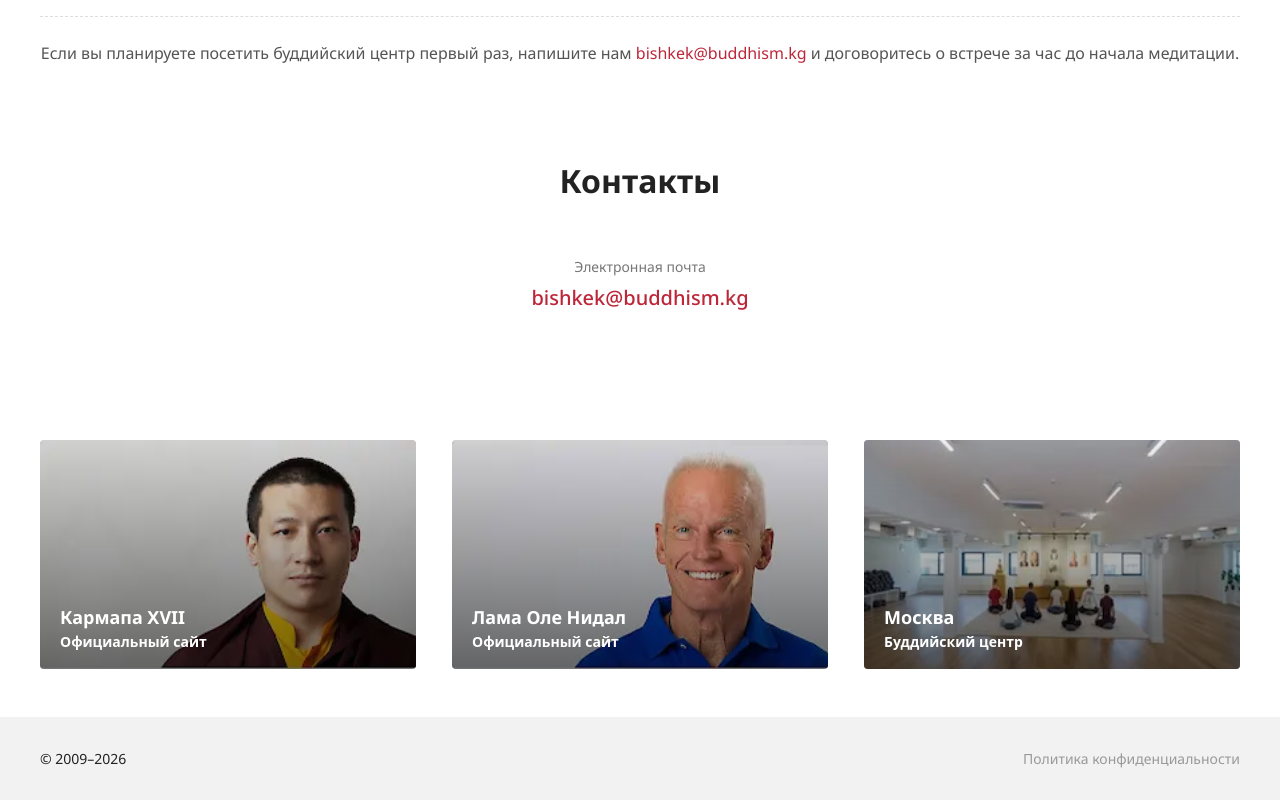
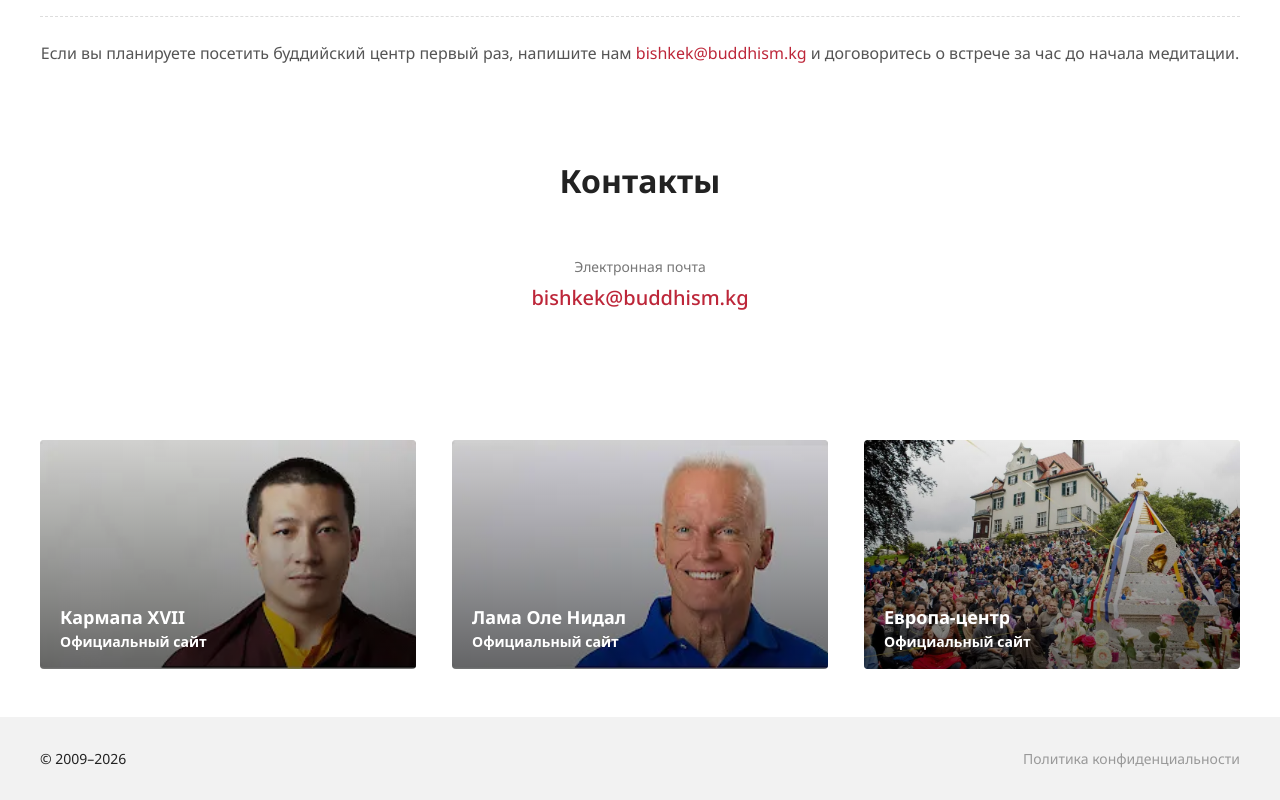
Before and after one commit to web-developer108/buddhism-kg, a React (Vite) app: page / in a window 1280 px wide. Shown: the part 1257-2057 px from the top of the page. Built offline with nearby package versions, Linux system fonts and the light colour scheme; a web font is replaced by a local one.

Commit message:
correct info

```diff
--- a/src/components/BishkekCenterSection/BishkekCenterSection.module.css
+++ b/src/components/BishkekCenterSection/BishkekCenterSection.module.css
@@ -44,7 +44,7 @@
     z-index: 1;
 
     max-width: 720px;
-    margin: 0;
+    margin: 0 auto;
 
     color: #ffffff;
     font-size: 40px;
@@ -114,6 +114,7 @@
     .title {
         padding: 140px 20px 32px;
         font-size: 30px;
+        left: 0;
     }
 
     .content {
@@ -136,6 +137,7 @@
     .title {
         padding: 112px 16px 28px;
         font-size: 24px;
+        left: 0;
     }
 
     .content {
--- a/src/components/LinkCardsSection/LinkCardsSection.tsx
+++ b/src/components/LinkCardsSection/LinkCardsSection.tsx
@@ -2,7 +2,7 @@ import { useTranslation } from 'react-i18next';
 import { LinkCard } from '../LinkCard/LinkCard';
 import karmapaImage from '../../assets/cards/karmapa.webp';
 import lamaOleImage from '../../assets/cards/lama-ole.webp';
-import moscowImage from '../../assets/cards/moscow.webp';
+import europeImage from '../../assets/cards/europe.webp';
 import styles from './LinkCardsSection.module.css';
 
 const cards = [
@@ -17,9 +17,9 @@ const cards = [
         href: 'https://www.lama-ole-nydahl.org/',
     },
     {
-        id: 'moscow',
-        image: moscowImage,
-        href: 'https://www.buddhism.ru/',
+        id: 'europe',
+        image: europeImage,
+        href: 'https://europe-center.org',
     },
 ] as const;
 
--- a/src/i18n/locales/en.json
+++ b/src/i18n/locales/en.json
@@ -15,9 +15,9 @@
       "title": "Lama Ole Nydahl",
       "subtitle": "Official website"
     },
-    "moscow": {
-      "title": "Moscow",
-      "subtitle": "Buddhist center"
+    "europe": {
+      "title": "Europe center",
+      "subtitle": "Official website"
     }
   },
   "bishkekCenter": {
@@ -26,8 +26,8 @@
     "paragraph2": "The Karma Kagyu tradition of Tibetan Buddhism belongs to the level of the Diamond Way (Skt. Vajrayana). It developed in the 11th-12th centuries. in India and Tibet. Among the early masters of this tradition, the most famous are Saraha, Tilopa, Naropa, Maitripa (India, VIII-XI centuries), Marpa, Milarepa, Gampopa (Tibet, XI-XII centuries).  You can read more about the lineage <lineage>here</lineage>. The task of the Diamond Way Buddhist centers is to develop the potential of the mind with the help of the methods of the Buddha and to preserve the richest heritage of Tibetan Buddhism.",
     "paragraph3":  "The goal of the Buddha's Teaching is to achieve Enlightenment, or Buddhahood, that is, the full development of the original potential of the body, speech and mind for the benefit of all beings. The Buddha taught about reality as absolute and conditioned. Through the methods he passed on, Buddhism is a tool to change the quality of a person's daily life. The teaching opens up the possibility for the practitioner to experience permanent happiness.  You can read more about the life and teachings of the Buddha <buddha>here</buddha>.",
     "paragraph4":  "The methods by which the goal is achieved are based on the study of Buddhist philosophy, which explains how the world is, how the human mind works, what is the cause of suffering and how to eliminate it; meditation, that is, practical exercises through which theory is transformed into direct experience; and a way of life, or a way of maintaining the achieved level of development of the mind.",
-    "paragraph5":  "In the Buddhist center, everyone can study Buddhism, attending lectures by traveling teachers and meditating in a group. Here you can also get detailed explanations on all practices and do individual practices in the gompa (meditation hall).",
-    "paragraph6":  "All meditations and lectures for beginners are free. You won't need any special clothing, a mat, or a meditation cushion.",
+    "paragraph5":  "In the Buddhist center, everyone can get detailed explanations on all practices and do individual practices in the gompa (meditation hall).",
+    "paragraph6":  "You won't need any special clothing, a mat, or a meditation cushion.",
     "paragraph7":  "The Bishkek center brings together people interested in meditation practice, Buddhist philosophy, and the Karma Kagyu tradition. If you're planning to visit the Buddhist center for the first time, please email us at <email> bishkek@buddhism.kg</email> and arrange a meeting one hour before the meditation session.",
     "readMore": "Read more"
   },
--- a/src/i18n/locales/ru.json
+++ b/src/i18n/locales/ru.json
@@ -15,19 +15,19 @@
       "title": "Лама Оле Нидал",
       "subtitle": "Официальный сайт"
     },
-    "moscow": {
-      "title": "Москва",
-      "subtitle": "Буддийский центр"
+    "europe": {
+      "title": "Европа-центр",
+      "subtitle": "Официальный сайт"
     }
   },
   "bishkekCenter": {
-    "title": "Буддийский центр Алмазного пути традиции Карма Кагью города Бишкека",
+    "title": "Буддийский центр Алмазного пути традиции Карма Кагью города Бишкек",
     "paragraph1": "Наш центр Алмазного пути традиции Карма Кагью действует под духовным руководством <ole>Ламы Оле Нидала</ole>. Главой традиции Карма Кагью тибетского буддизма является <karmapa>Его Святейшество Гьялва Кармапа XVII Тринле Тхае Дордже</karmapa>.",
     "paragraph2": "Традиция Карма Кагью тибетского буддизма относится к уровню Алмазного пути (санскр. Ваджраяна). Она сложилась в ХI-XII вв. в Индии и Тибете. Среди ранних  мастеров этой традиции наиболее известны Сараха, Тилопа, Наропа, Майтрипа (Индия, VIII–XI вв.), Марпа, Миларепа, Гампопа (Тибет, XI — XII вв.).  Подробнее о линии преемственности можно почитать <lineage>здесь</lineage>. Задача буддийского центра Алмазного пути — развитие потенциала ума с помощью методов Будды и сохранение богатейшего наследия тибетского буддизма.",
     "paragraph3":  "Цель Учения Будды — достижение Просветления, или состояния Будды, то есть полное развитие изначального потенциала тела, речи и ума для блага всех существ. Будда учил о реальности абсолютной и обусловленной. Благодаря методам, которые он передал, буддизм является инструментом для изменения качества повседневной жизни человека. Учение открывает практикующему возможность переживания постоянного счастья. Подробнее о жизни и учении Будды можно почитать <buddha>здесь</buddha>.",
     "paragraph4":  "Методы, с помощью которых достигается цель, основаны на изучении буддийской философии, объясняющей, каким является мир, как работает ум человека, в чем причина страданий и как ее устранить; медитации, то есть практических упражнениях, посредством которых теория превращается в непосредственный опыт; и образе жизни, или способе удержания достигнутого уровня развития ума.",
-    "paragraph5":  "В буддийском центре каждый желающий может изучать буддизм, посещая лекции путешествующих учителей и медитируя в группе. Здесь также можно получить подробные объяснения по всем практикам и выполнять индивидуальные практики в гомпе (зале для медитаций).",
-    "paragraph6":  "Все медитации и лекции для начинающих проводятся бесплатно. Вам не понадобится никакая специальная одежда, коврик и подушка для медитации.",
+    "paragraph5":  "В буддийском центре каждый желающий может получить подробные объяснения по всем практикам и выполнять индивидуальные практики в гомпе (зале для медитаций).",
+    "paragraph6":  "Вам не понадобится никакая специальная одежда, коврик и подушка для медитации.",
     "paragraph7":  "В Бишкеке центр объединяет людей, интересующихся практикой медитации, буддийской философией и традицией Карма Кагью. Если вы планируете посетить буддийский центр первый раз напишите нам <email>bishkek@buddhism.kg</email> и договоритесь о встрече за час до начала медитации.",
     "readMore": "Читать далее"
   },
```
Also changed, not shown: src/assets/cards/europe.webp (added).
